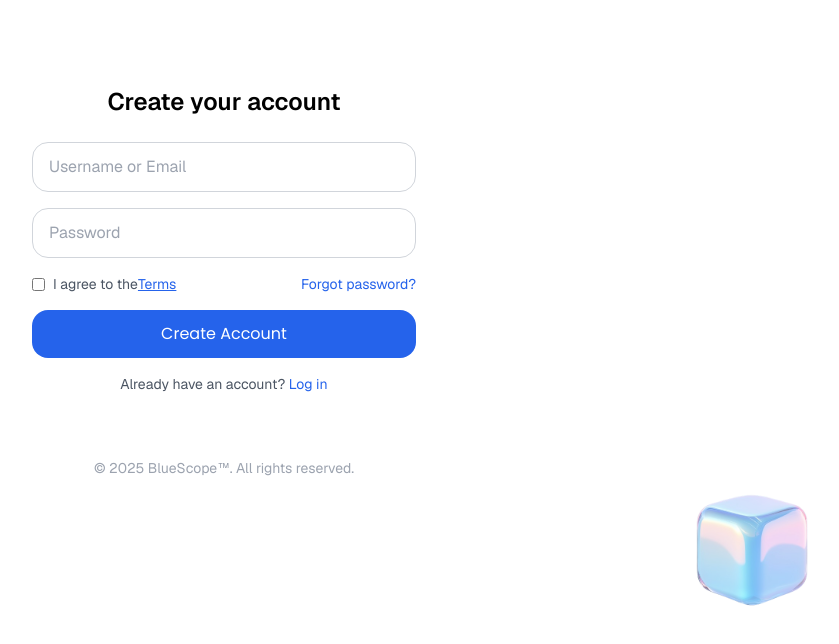
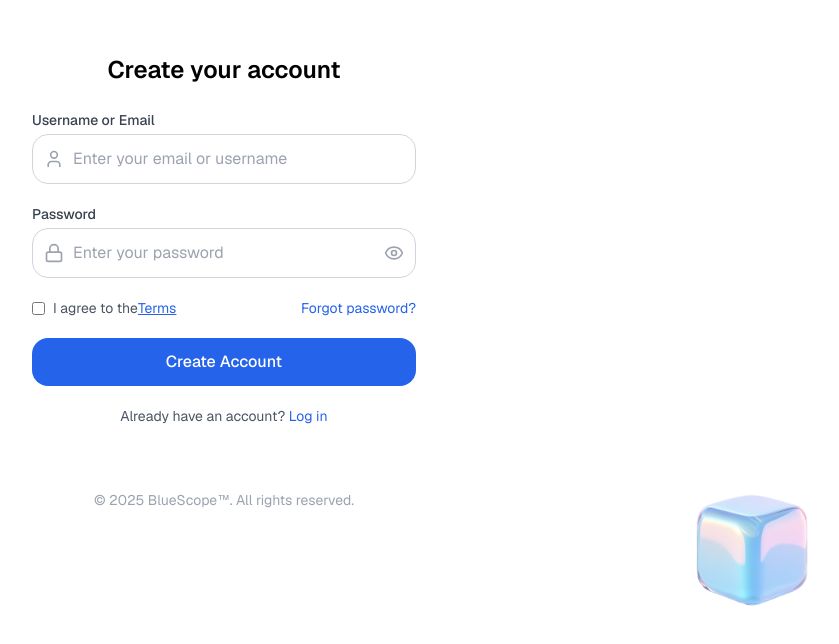
Before and after one commit to Mmesomadavid/bluescope, a React (Vite) app: page /signup in a window 1280 px wide. Shown: the part 134-778 px from the top of the page, without its empty margins (416-1255 px from the left). Built offline with nearby package versions, Linux system fonts and the light colour scheme.

Commit message:
made new changes

```diff
--- a/src/pages/Signup.tsx
+++ b/src/pages/Signup.tsx
@@ -1,8 +1,12 @@
 import cryptoGlass from '../assets/Futuristic_Glass_Cube.png';
-import {motion} from 'framer-motion';
+import { motion } from 'framer-motion';
 import { Link } from 'react-router-dom';
+import { User, Lock, Eye, EyeOff } from 'lucide-react';
+import { useState } from 'react';
 
 const Signup = () => {
+  const [showPassword, setShowPassword] = useState(false);
+
   return (
     <div className="min-h-screen bg-white flex flex-col items-center justify-center relative px-4">
       {/* Logo - top left */}
@@ -13,18 +17,47 @@ const Signup = () => {
       {/* Signup Card */}
       <div className="w-full max-w-md p-8">
         <h2 className="text-center text-2xl font-semibold mb-6">Create your account</h2>
-        <form className="space-y-4">
+        <form className="space-y-5">
+          {/* Username or Email */}
+          <div>
+            <label htmlFor="email" className="block text-sm font-medium text-gray-700 mb-1">
+              Username or Email
+            </label>
+            <div className="relative">
+              <User className="absolute left-3 top-1/2 transform -translate-y-1/2 text-gray-400" size={20} />
               <input
                 type="text"
-            placeholder="Username or Email"
-            className="w-full px-4 py-3 border border-gray-300 rounded-2xl bg-white focus:outline-none focus:ring-2 focus:ring-blue-500"
+                id="email"
+                placeholder="Enter your email or username"
+                className="w-full pl-10 pr-4 py-3 border border-gray-300 rounded-2xl bg-white focus:outline-none focus:ring-2 focus:ring-blue-500"
               />
+            </div>
+          </div>
+
+          {/* Password */}
+          <div>
+            <label htmlFor="password" className="block text-sm font-medium text-gray-700 mb-1">
+              Password
+            </label>
+            <div className="relative">
+              <Lock className="absolute left-3 top-1/2 transform -translate-y-1/2 text-gray-400" size={20} />
               <input
-            type="password"
-            placeholder="Password"
-            className="w-full px-4 py-3 border border-gray-300 rounded-2xl bg-white focus:outline-none focus:ring-2 focus:ring-blue-500"
+                type={showPassword ? 'text' : 'password'}
+                id="password"
+                placeholder="Enter your password"
+                className="w-full pl-10 pr-10 py-3 border border-gray-300 rounded-2xl bg-white focus:outline-none focus:ring-2 focus:ring-blue-500"
               />
+              <button
+                type="button"
+                onClick={() => setShowPassword(!showPassword)}
+                className="absolute right-3 top-1/2 transform -translate-y-1/2 text-gray-400 focus:outline-none"
+              >
+                {showPassword ? <EyeOff size={20} /> : <Eye size={20} />}
+              </button>
+            </div>
+          </div>
 
+          {/* Terms and Forgot Password */}
           <div className="flex items-center justify-between text-sm text-gray-600">
             <label className="flex items-center">
               <input type="checkbox" className="mr-2" />
@@ -33,13 +66,15 @@ const Signup = () => {
             <Link to="#" className="text-blue-600 hover:underline">Forgot password?</Link>
           </div>
 
+          {/* Submit Button */}
           <button
             type="submit"
-            className="w-full h-12 py-2 bg-blue-600 text-white rounded-2xl hover:bg-blue-700 transition Poppins"
+            className="w-full h-12 py-2 bg-blue-600 text-white rounded-2xl hover:bg-blue-700 transition font-medium"
           >
             Create Account
           </button>
 
+          {/* Login Redirect */}
           <p className="text-center text-sm text-gray-600">
             Already have an account?{' '}
             <Link to="/login" className="text-blue-600 hover:underline">Log in</Link>
@@ -52,7 +87,7 @@ const Signup = () => {
         © {new Date().getFullYear()} BlueScope™. All rights reserved.
       </div>
 
-      {/* Floating illustration */}
+      {/* Floating Illustration */}
       <div className="absolute bottom-4 right-4 w-48 opacity-70 pointer-events-none">
         <motion.img
           src={cryptoGlass}
```
Lines whose indentation alone changed are shown as unchanged.
